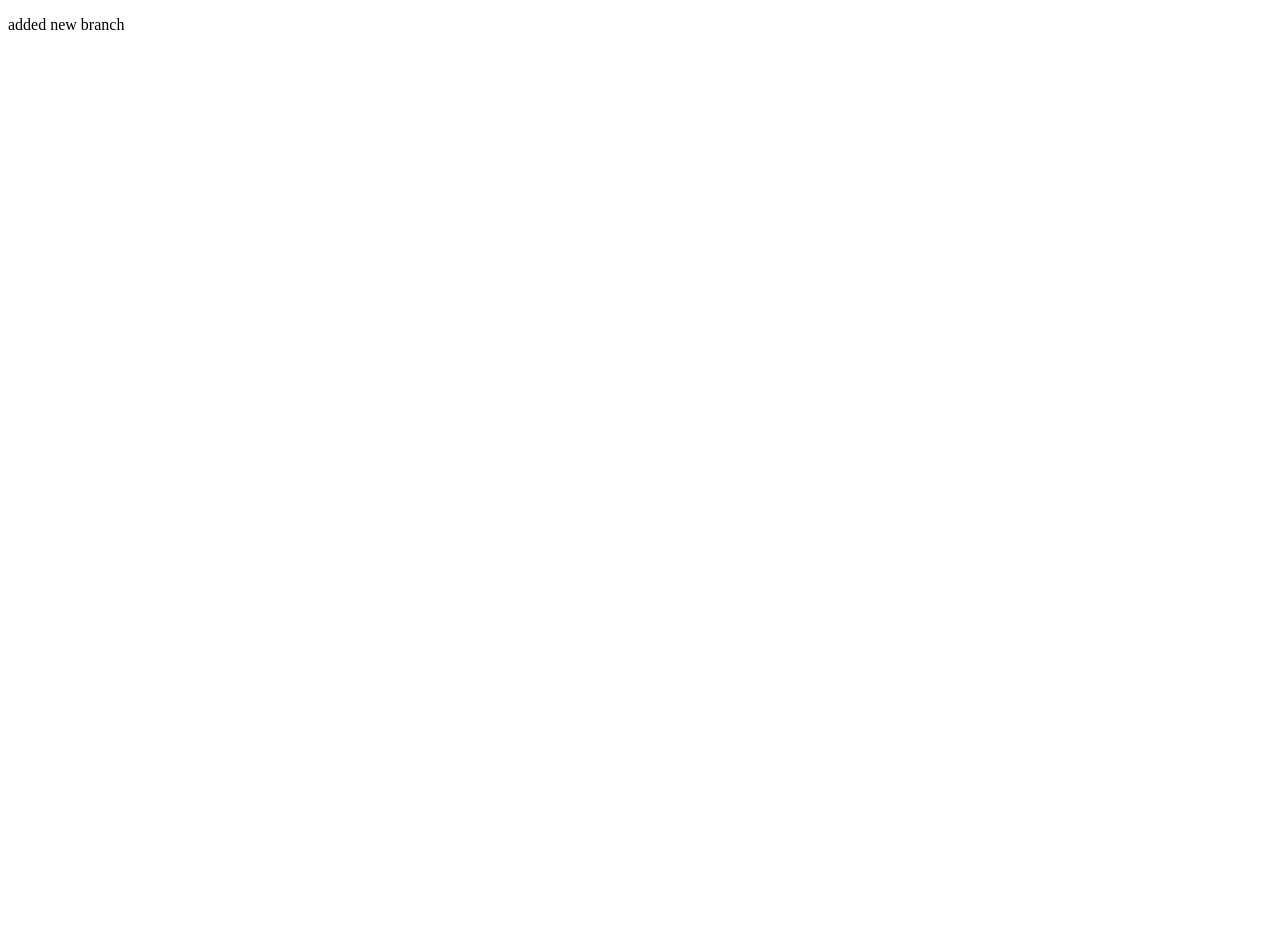
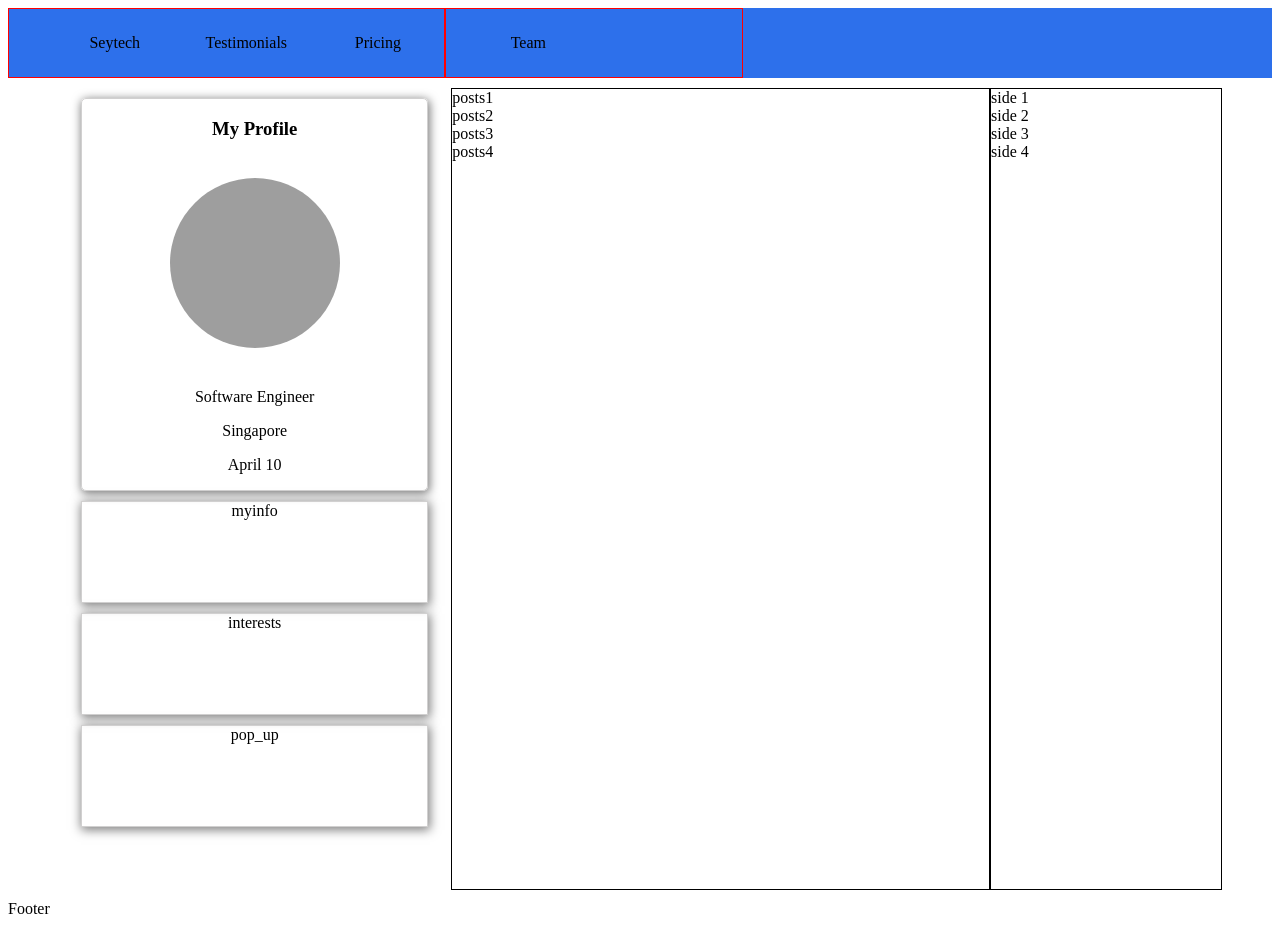
Before and after one commit to RuslanShadmanov/social-network, a plain HTML site: page index.html in a window 1280 px wide. Before the commit the page ends 800 px from the top, so only its background shows below. Drawn offline with Linux system fonts and the light colour scheme; grey boxes are pictures that could not be loaded.

Commit message:
working on homework

```diff
--- a/index.html
+++ b/index.html
@@ -1,14 +1,65 @@
-<!DOCTYPE html>
+
+        <!DOCTYPE html>
 <html lang="en">
 <head>
     <meta charset="UTF-8">
     <meta http-equiv="X-UA-Compatible" content="IE=edge">
     <meta name="viewport" content="width=device-width, initial-scale=1.0">
-    <title>Social_network</title>
-    <p>added new branch</p>
+    <link rel="stylesheet" href="style.css">
+    <title>Document</title>
 </head>
 <body>
 
 
+    <nav>
+        <ul>
+          <li>Seytech</li>
+          <li>Testimonials</li>
+          <li>Pricing</li>
+        </ul>
+        <ul>
+          <li>Team</li>
+
+        </ul>
+    </nav>
+
+
+
+    <div class="wrapper">
+        <div class="firstcontent">
+            <div class="box box1">
+                <h3>My Profile</h3>
+                <img class="emil" src="https://cybersport.metaratings.ru/storage/images/e1/9b/e19b21229f9e6f3b0e72503f67f50f20.jpg" alt="zayac" width="170px" height="170px">
+                <p> Software Engineer</p>
+                <p>Singapore</p>
+                <p>April 10</p>
+
+
+            </div>
+            <div class="box box2">myinfo</div>
+            <div class="box box3">interests</div>
+            <div class="box box4">pop_up</div>
+        </div>
+
+        <div class="maincontent">
+            <div class="post 1">posts1</div>
+            <div class="post 2">posts2</div>
+            <div class="post 3">posts3</div>
+            <div class="post 4">posts4</div>
+        </div>
+
+        <div class="sidebar">
+            <div class="side 1">side 1</div>
+            <div class="side 2">side 2</div>
+            <div class="side 3">side 3</div>
+            <div class="side 4">side 4</div>
+        </div>
+
+    </div>
+
+    <footer>Footer</footer>
+
+
+
 </body>
 </html>
--- a/style.css
+++ b/style.css
@@ -0,0 +1,137 @@
+
+.body {
+    border: solid red 1px;
+    width: 100%;
+    height: 100vh;
+
+}
+@font-face {
+    font-family: 'Lato', sans-serif;
+    src: url('https://fonts.googleapis.com/css2?family=Lato:wght@300&family=Roboto:wght@300&family=Varela+Round&display=swap');
+    font-weight: 200;
+}
+
+/* nav bar */
+nav {
+    background-color: rgb(45, 112, 235);
+    display: flex;
+
+}
+
+ul {
+    margin: 0 0;
+    display: grid;
+    grid-template-columns: 1fr 1fr 1fr;
+    list-style: none;
+    border:solid red 1px
+
+}
+
+ul li{
+    text-align: center;
+    padding: 25px;
+   cursor: pointer;
+
+}
+
+nav li:hover{
+background-color: rgb(130, 203, 225);
+
+}
+li:first-child {
+    border-left: 0;
+}
+
+ul li:last-child {
+    border-right: 0;
+}
+
+/* wrapper */
+
+.wrapper {
+
+    display: flex;
+    flex-direction: row;
+    justify-content:center;
+    margin:10px 50px;
+
+}
+
+
+/* first content */
+
+ .firstcontent, .box {
+    width: 50%;
+    height:fit-content;
+    margin: 5px;
+    display: flex;
+    align-items: center;
+    flex-direction: column;
+    justify-content:flex-start;
+    flex-grow: 1;
+    }
+
+.box {
+    gap: 10px;
+    box-shadow: 1px 2px 10px 1px rgb(126, 126, 126);
+}
+
+.box1 {
+    border:solid rgb(209, 208, 208) 1px;
+    border-radius: 5px;
+    width: 90%;
+    display: block;
+    text-align: center;
+
+}
+
+.emil {
+    margin: 20px;
+    border-radius: 100px;
+ }
+
+.box2 {
+    border:solid rgb(209, 208, 208) 1px;
+    width: 90%;
+    height: 100px;
+
+
+}
+
+.box3 {
+    border:solid rgb(209, 208, 208) 1px;
+    width: 90%;
+    height: 100px;
+
+
+}
+
+.box4 {
+    border:solid rgb(209, 208, 208) 1px;
+    width: 90%;
+    height: 100px;
+
+
+}
+
+
+
+/* main content */
+
+.maincontent {
+
+    border: solid black 1px;
+    width: 70%;
+    height: 100vh;
+
+}
+
+
+/* side content */
+
+.sidebar {
+    border: solid black 1px;
+    width: 30%;
+    height: 100vh;
+
+}
```
